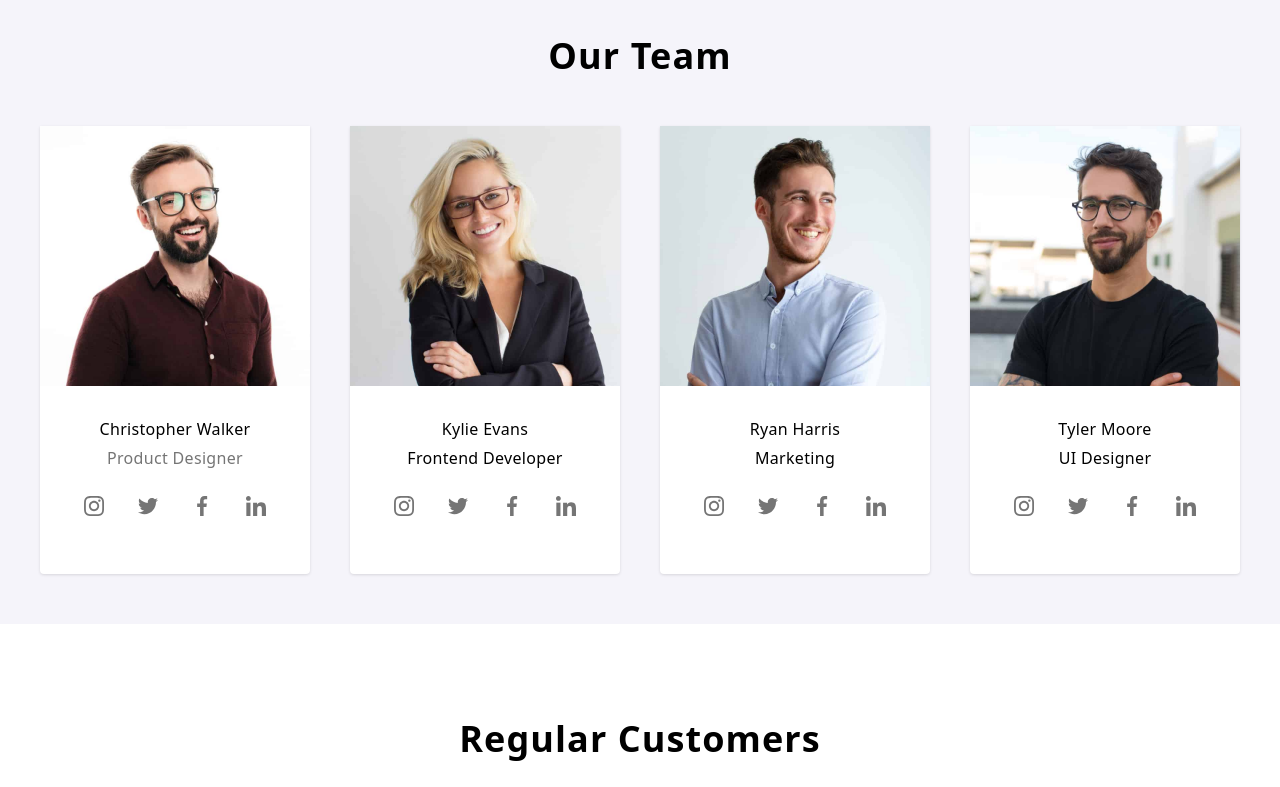
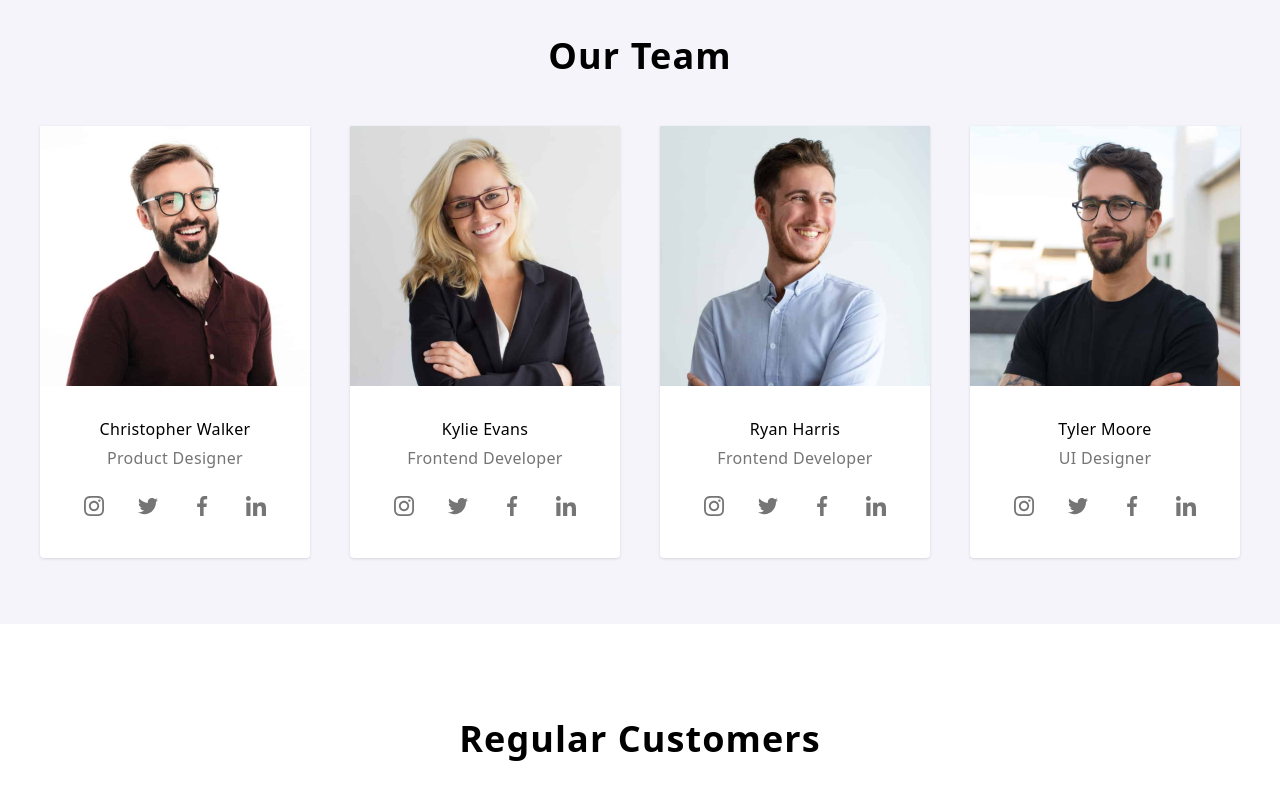
Before and after one commit to bihoi-giulia/goit-markup-hw-07, a plain HTML site: page index.html in a window 1280 px wide. Shown: the part 1660-2447 px from the top of the page. Drawn offline with nearby package versions, Linux system fonts and the light colour scheme.

Commit message:
team section

```diff
--- a/index.html
+++ b/index.html
@@ -300,16 +300,19 @@
             </div>
           </div>
 
-          <li class="team-list">
+          <div class="card">
             <img
               width="270px"
               height="260px"
+              class="card-img-top"
               src="./images/imgblond.jpg"
               alt="Kylie Evans Photo"
             />
-            <h4 class="team-name">Kylie Evans</h4>
-            <p class="team-profession">Frontend Developer</p>
-            <ul class="unstyled-list social-list">
+            <div class="card-body">
+              <h5 class="card-title">Kylie Evans</h5>
+              <p class="card-text">Frontend Developer</p>
+            </div>
+            <div class="unstyled-list social-list">
               <li>
                 <a href="#" target="_blank" class="social-link">
                   <svg class="social-icon">
@@ -338,18 +341,22 @@
                   </svg>
                 </a>
               </li>
-            </ul>
-          </li>
-          <li class="team-list">
+            </div>
+          </div>
+
+          <div class="card">
             <img
               width="270px"
               height="260px"
+              class="card-img-top"
               src="./images/imgzambet.jpg"
               alt="Ryan Harris Photo"
             />
-            <h4 class="team-name">Ryan Harris</h4>
-            <p class="team-profession">Marketing</p>
-            <ul class="unstyled-list social-list">
+            <div class="card-body">
+              <h5 class="card-title">Ryan Harris</h5>
+              <p class="card-text">Frontend Developer</p>
+            </div>
+            <div class="unstyled-list social-list">
               <li>
                 <a href="#" target="_blank" class="social-link">
                   <svg class="social-icon">
@@ -378,18 +385,22 @@
                   </svg>
                 </a>
               </li>
-            </ul>
-          </li>
-          <li class="team-list">
+            </div>
+          </div>
+
+          <div class="card">
             <img
               width="270px"
               height="260px"
+              class="card-img-top"
               src="./images/imgochelari2.jpg"
-              alt="Tyler Moore Photo"
+              alt="Kylie Evans Photo"
             />
-            <h4 class="team-name">Tyler Moore</h4>
-            <p class="team-profession">UI Designer</p>
-            <ul class="unstyled-list social-list">
+            <div class="card-body">
+              <h5 class="card-title">Tyler Moore</h5>
+              <p class="card-text">UI Designer</p>
+            </div>
+            <div class="unstyled-list social-list">
               <li>
                 <a href="#" target="_blank" class="social-link">
                   <svg class="social-icon">
@@ -418,8 +429,8 @@
                   </svg>
                 </a>
               </li>
-            </ul>
-          </li>
+            </div>
+          </div>
         </div>
       </section>
 
```
